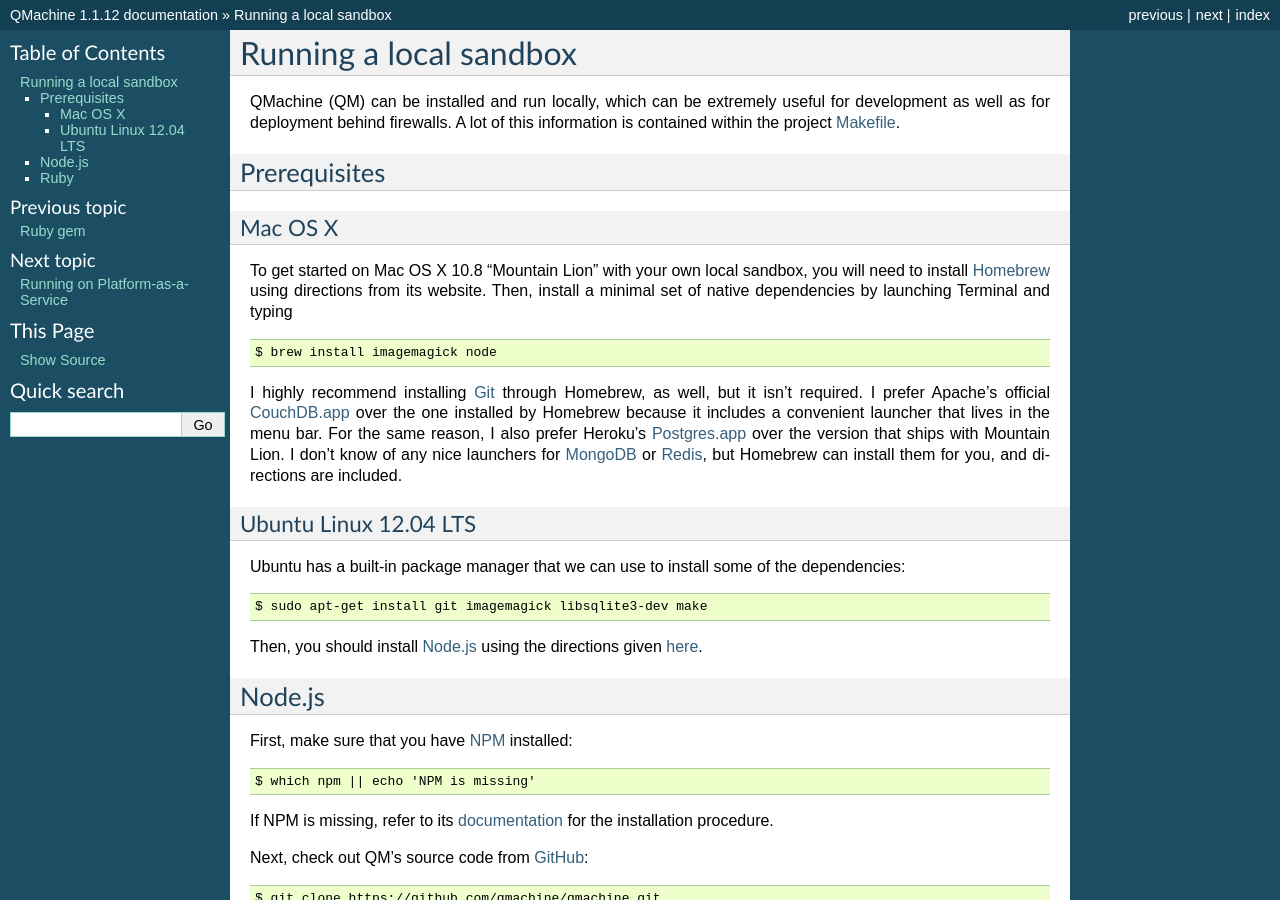
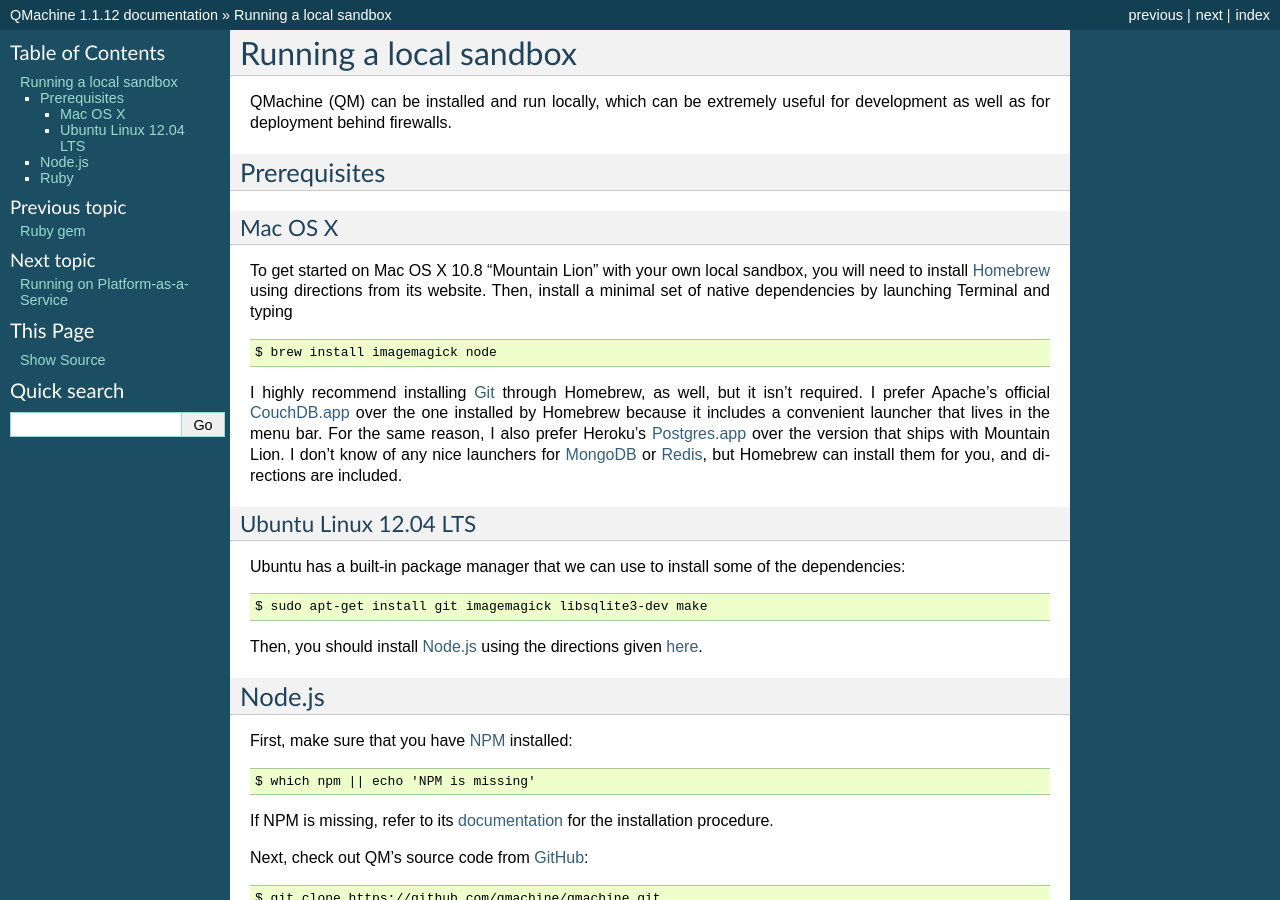
Before and after one commit to qmachine/qmachine, a Sphinx documentation site: the page built from docs/local-sandbox.rst, in a window 1280 px wide and 900 px high. Built offline with Sphinx 7.4.7, drawn with Linux system fonts in a browser that asks for light colours.

Commit message:
Removed outdated comment about Makefile

```diff
--- a/docs/local-sandbox.rst
+++ b/docs/local-sandbox.rst
@@ -2,8 +2,8 @@ Running a local sandbox
 =======================
 
 QMachine (QM) can be installed and run locally, which can be extremely
-useful for development as well as for deployment behind firewalls. A lot
-of this information is contained within the project Makefile_.
+useful for development as well as for deployment behind firewalls.
+
 
 Prerequisites
 -------------
@@ -25,6 +25,7 @@ For the same reason, I also prefer Heroku's Postgres.app_ over the version that
 ships with Mountain Lion. I don't know of any nice launchers for MongoDB_ or
 Redis_, but Homebrew can install them for you, and directions are included.
 
+
 Ubuntu Linux 12.04 LTS
 ~~~~~~~~~~~~~~~~~~~~~~
 
@@ -35,6 +36,7 @@ the dependencies:
     $ sudo apt-get install git imagemagick libsqlite3-dev make
 
 Then, you should install Node.js_ using the directions given here_.
+
 
 Node.js
 -------
@@ -72,6 +74,7 @@ a different database, run one of the following:
     $ make local-sandbox db=mongo
     $ make local-sandbox db=postgres
     $ make local-sandbox db=redis
+
 
 Ruby
 ----
@@ -111,4 +114,3 @@ Finally, start MongoDB and then type
 
 .. _documentation: https://www.npmjs.org/doc/README.html
 .. _here: https://github.com/joyent/node/wiki/Installing-Node.js-via-package-manager#ubuntu-mint-elementary-os
-.. _Makefile: https://raw.githubusercontent.com/qmachine/qmachine/master/Makefile
```
